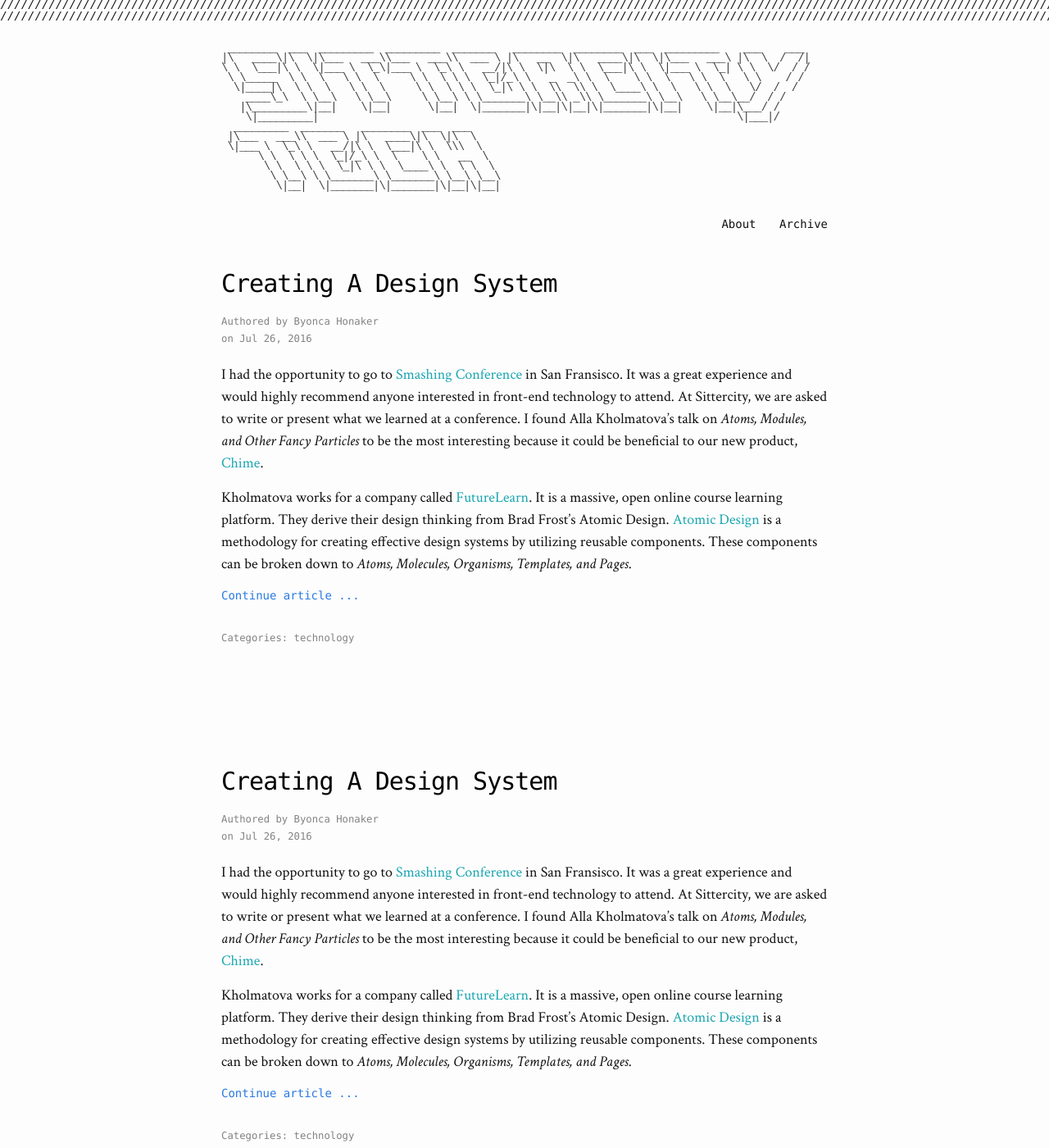
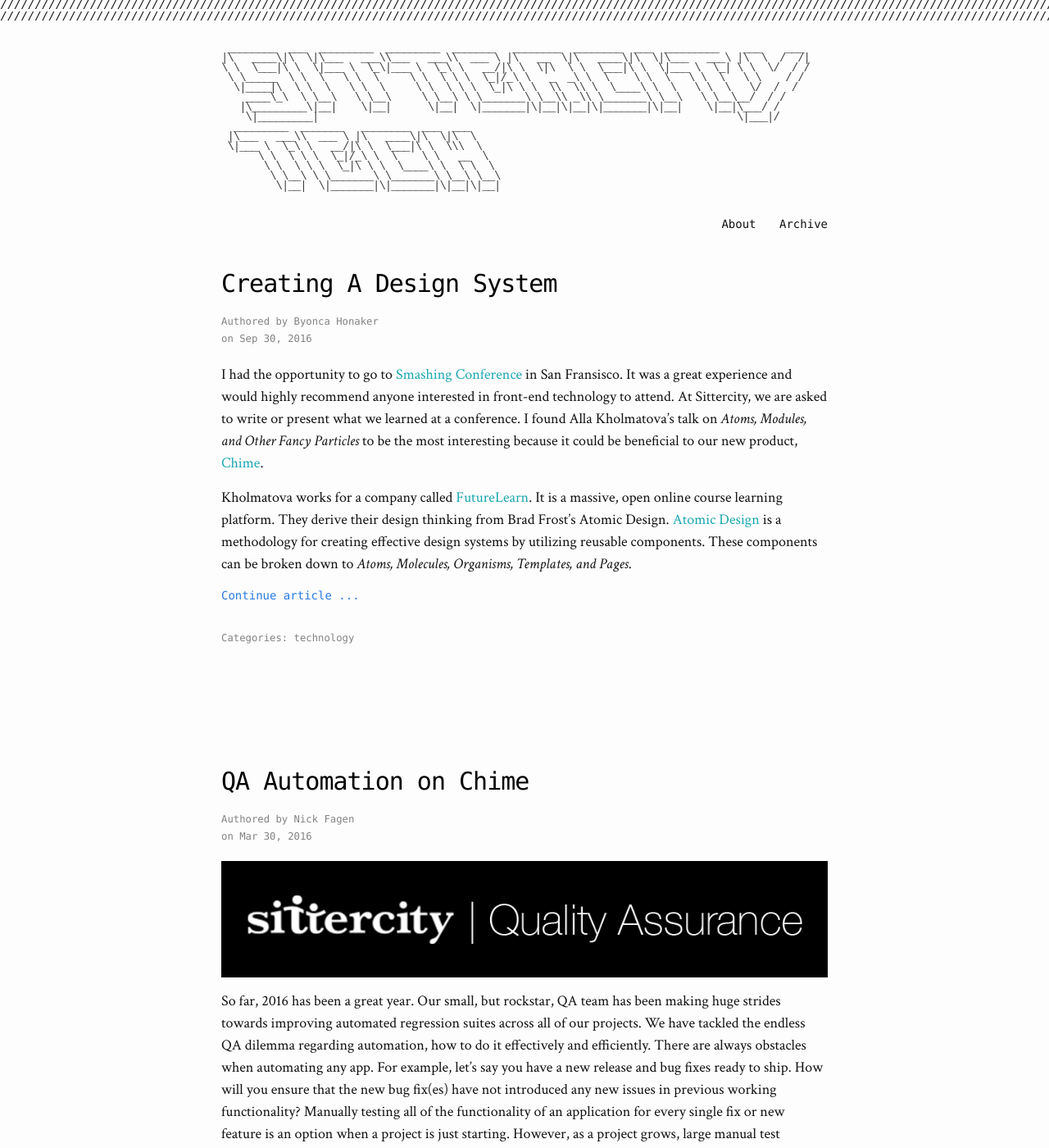
Before and after one commit to sittercity/sittercity.github.io, a Jekyll site: the page built from index.html, in a window 1280 px wide and 1400 px high. Shown: the whole window at 82% size. Built offline with Jekyll 4.4.1, drawn with Linux system fonts in a browser that asks for light colours; the list of posts is cut into pages by our own code; some of the changed text lies outside the part shown.

Commit message:
Removes old version of lib design post

```diff
--- a/_posts/2016-07-26-pattern-library-design-systems.markdown
+++ /dev/null
@@ -1,78 +0,0 @@
----
-layout: post
-title:  "Creating A Design System"
-author: "Byonca Honaker"
-date:   2016-07-26 15:00:00
-categories: technology
----
-
-I had the opportunity to go to [Smashing Conference](http://smashingconf.com/) in San Fransisco. It was a great experience and would highly recommend anyone interested in front-end technology to attend. At Sittercity, we are asked to write or present what we learned at a conference. I found Alla Kholmatova’s talk on <i>Atoms, Modules, and Other Fancy Particles</i> to be the most interesting because it could be beneficial to our new product, [Chime](http://www.hellochime.com).
-
-Kholmatova works for a company called [FutureLearn](https://www.futurelearn.com/). It is a massive, open online course learning platform. They derive their design thinking from Brad Frost’s Atomic Design. [Atomic Design](http://atomicdesign.bradfrost.com/) is a methodology for creating effective design systems by utilizing reusable components. These components can be broken down to <i>Atoms, Molecules, Organisms, Templates, and Pages</i>.
-
-<!-- More -->
-
-Kholmatova presented examples on how her team drew inspiration from Atomic Design for FutureLearn. The foundation of a design system can be summed up by this quote from Donella Meadows' book <i>Thinking in Systems</i>:
-
->“A system is an interconnected set of elements coherently organized in a way that achieves something.”
-
-Kholmatova stressed the importance of how a system is more than a collection of components. In order for them to work together, they must share a purpose and show their connections to one another. Similar to teams in game, the team (elements) must cooperate with one another (connection) to win the objective of the game (purpose).
-
->“A design system is a set of coherent patterns that facilitate and encourage certain types of behaviour.”
-
-She provided a few principles for creating an effective design:
-
-+ Name things based on their global function — the function of the module in the context of the whole system, rather than a page. This is will help establish their rightful place in the system as a whole.
-
-<br>
-![FutureLearn's Boombox](/assets/img/design_systems/boombox.png)
-
-<center>This is FutureLearn’s <i>boombox</i>. It is used for: A louder alternative to a <i>whisperbox</i> that is used to nudge users towards secondary actions on the page, such as purchasing a certificate, but in a way that's more conspicuous and less likely to be overlooked.</center>
-<br>
-
-+ Name things collaboratively and refer to them by their names. Developers and designers should both work and understand the system in order to utilize it to the fullest. Names with personality are easier to remember. They stick around and inspire other names.
-
->“What matters is not the structure itself but that it’s shared and understood by the people who use it.”
-
-+ Sometimes it’s better to make the module generic, and sometimes more specific. Names should reflect that.
-
-<br>
-![FutureLearn's Generic Whisperbox](/assets/img/design_systems/whisperbox_generic.png)
-<pre>= render layout: 'shared/whisperbox', locals: { whisperbox_heading: "A generic whisperbox" } do
-  %p
-    Lorem ipsum dolor sit amet, consectetur adipisicing elit, sed do eiusmod
-    tempor incididunt ut labore et dolore magna aliqua. Ut enim ad minim veniam,
-    quis nostrud exercitation ullamco laboris nisi ut aliquip ex ea commodo
-    consequat.
-</pre>
-<br>
-
-<br>
-<center>A social related <i>whisperbox</i>.</center>
-![FutureLearn's Social Related Whisperbox](/assets/img/design_systems/whisperbox_social.png)
-<br>
-<pre>
-= render layout: 'shared/whisperbox', locals: { whisperbox_heading: "Join the conversation on social media", whisperbox_modifier: 'm-whisperbox--social'} do
-  %p
-    Use the hashtag
-    %a{:href => "#"} #FLwebsci
-</pre>
-
-<br>
-<center>An alternative section <i>whisperbox</i>.</center>
-![FutureLearn's Alternative Section Whisperbox](/assets/img/design_systems/whisperbox_alt_section.png)
-<br>
-<pre>
-.a-section.a-section--alt
-  = render layout: 'shared/whisperbox', locals: { whisperbox_heading: "I am on alternative section", whisperbox_modifier: 'm-whisperbox--on-alt m-whisperbox--with-statement-icon'} do
-    %p
-      Lorem ipsum dolor sit amet, consectetur adipisicing elit, sed do eiusmod
-      tempor incididunt ut labore et dolore magna aliqua.
-</pre>
-<br>
-
-+ If you can’t come up with a name for a thing, something is not right with it. This was inspired by Abby Convert from her book <i>How to Make Sense of Any Mess</i>.
-
->“When this [coming up with a name] cannot be done, the module is too complex and must be broken down even more.”
-
-What I appreciated about this talk was how it focused on both designers and developers in FutureLearn collaborated to create this design system. It wasn't left for one team to do in isolation and then other teams adapt and follow. It was a breath of fresh air in the designer vs. developer debate. Cross-team collaboration is necessary in order to create a product that is both designed well and functional to the user. I think creating a design system would help Chime have a more solid and consistent feel. We are currently re-design a new look for Chime and this would be the perfect opportunity for fresh start for Chime.
--- a/_posts/2016-07-26-creating-a-design-systems.markdown
+++ b/_posts/2016-09-30-creating-a-design-systems.markdown
@@ -2,7 +2,7 @@
 layout: post
 title:  "Creating A Design System"
 author: "Byonca Honaker"
-date:   2016-07-26 15:00:00
+date:   2016-09-30 12:00:00
 categories: technology
 ---
 
```
